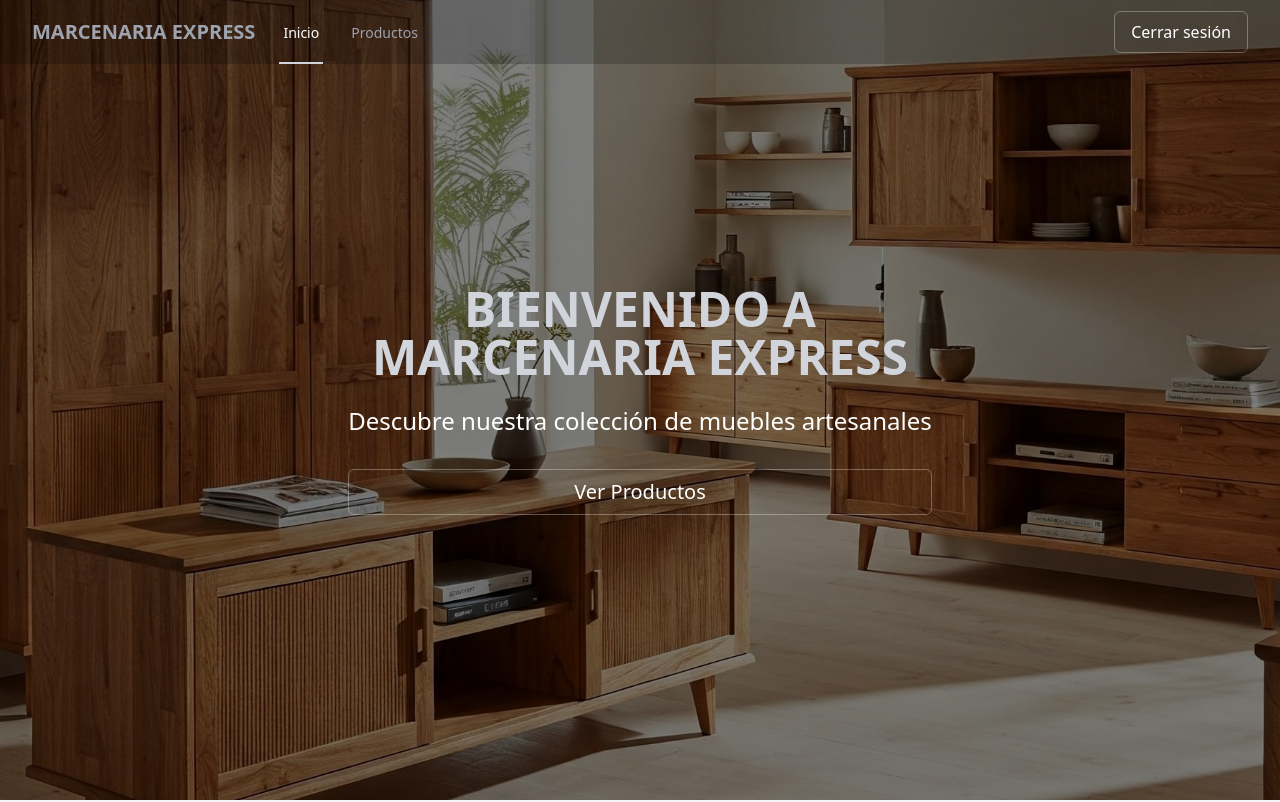
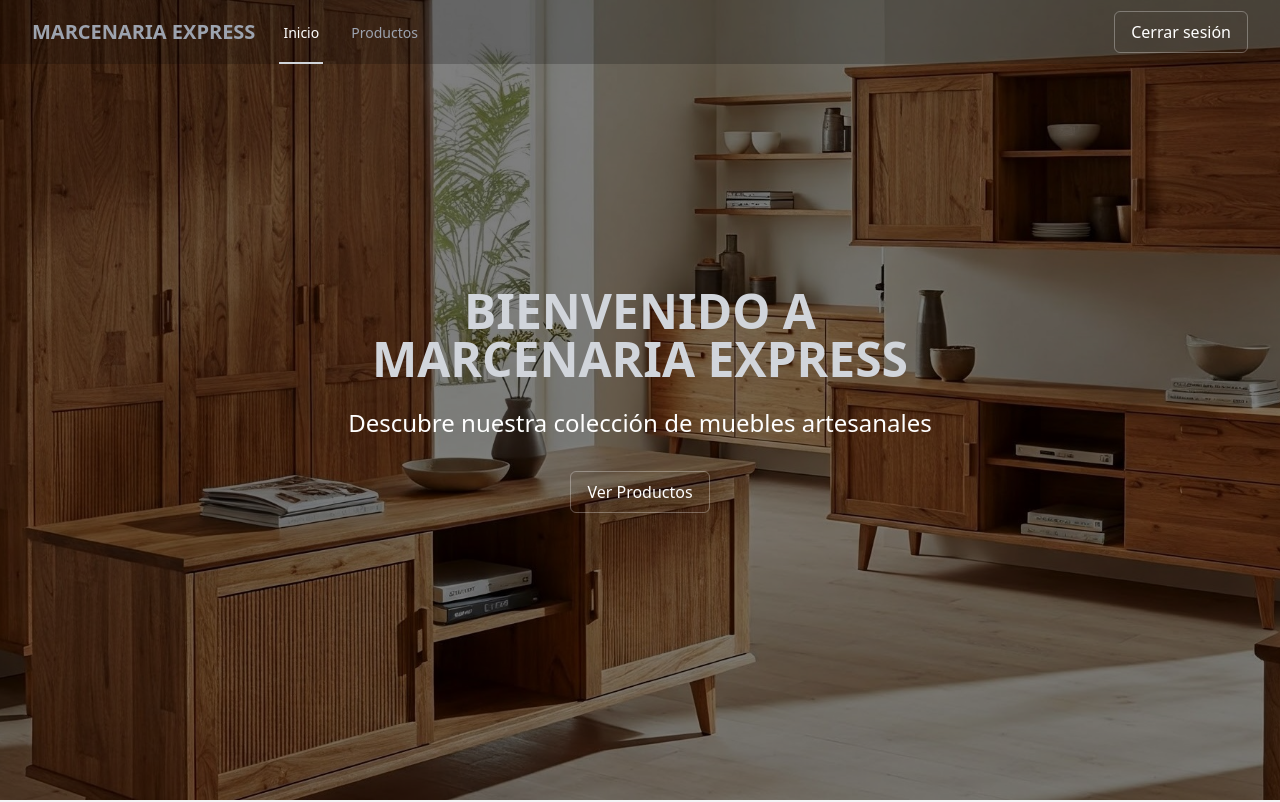
Before and after one commit to fhidalgorosabal/marcenaria-express, a React (Vite) app: page / in a window 1280 px wide. Shown: the top 802 px of the page. Built offline with nearby package versions, Linux system fonts and the light colour scheme; no server answers; sample sign-in values are in the browser's storage.

Commit message:
fix: Update Button and Card components with new color variants and adjust Home page button size

```diff
--- a/src/components/common/Button.tsx
+++ b/src/components/common/Button.tsx
@@ -14,11 +14,12 @@ const Button: React.FC<ButtonType> = ({
     "rounded-md font-medium transition-colors focus:outline-none focus:ring-2 focus:ring-offset-2";
 
   const variants = {
-    primary: "bg-blue-600 text-white hover:bg-blue-700 focus:ring-blue-500",
-    secondary: "bg-gray-600 text-white hover:bg-gray-700 focus:ring-gray-500",
+    primary: "bg-sky-600/90 text-white hover:bg-sky-700/90 focus:ring-sky-500",
+    secondary:
+      "bg-stone-500/80 text-white hover:bg-stone-300/80 focus:ring-stone-500",
     success: "bg-green-600 text-white hover:bg-green-700 focus:ring-green-500",
     outline: isScrolled
-      ? "border border-gray-300 text-gray-700 hover:bg-gray-50 focus:ring-blue-500"
+      ? "border border-gray-300 text-gray-700 hover:bg-gray-50 focus:ring-yellow-800"
       : "border border-white/30 text-white hover:bg-white/10 focus:ring-white",
   };
 
--- a/src/components/common/Card.tsx
+++ b/src/components/common/Card.tsx
@@ -31,7 +31,7 @@ const Card = ({
           <p className="text-sm font-bold text-white mt-1">
             {formatPrice(price)}
           </p>
-          <Button className="mt-4" variant="success" size="lg">
+          <Button className="mt-4" variant="secondary" size="lg">
             Ver más
           </Button>
         </div>
--- a/src/pages/Home/index.tsx
+++ b/src/pages/Home/index.tsx
@@ -19,7 +19,7 @@ const Home = () => {
             </p>
             <Button
               variant="outline"
-              size="xl"
+              size="md"
               onClick={() => (window.location.href = ROUTES.PRODUCTS)}
             >
               Ver Productos
```
